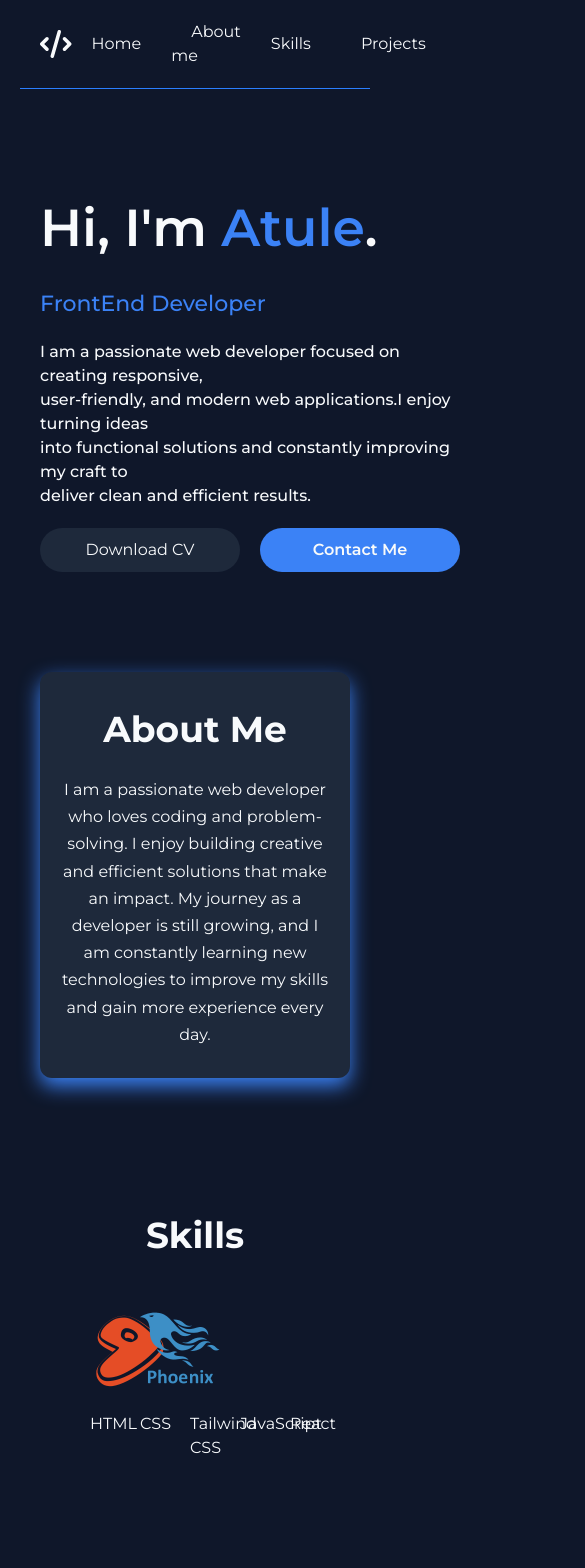
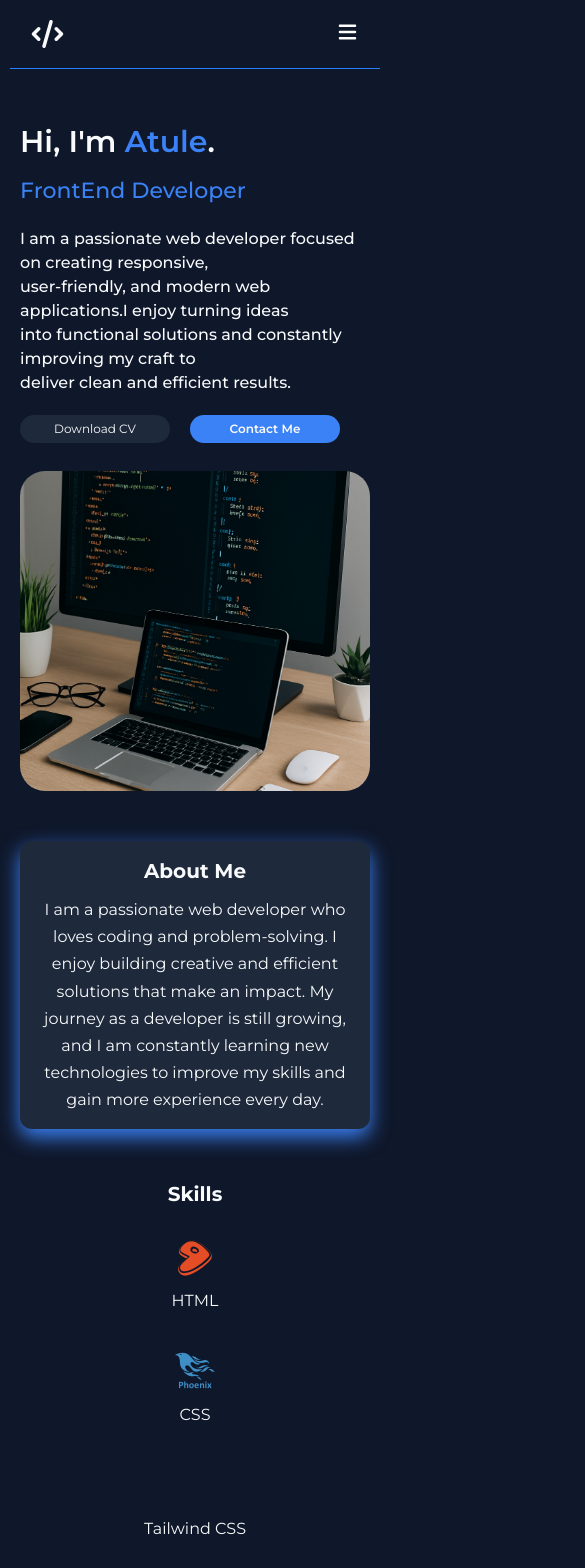
Before and after one commit to Atuleojonugwa/port, a React (Vite) app: page / in a window 390 px wide. Shown: the top 1568 px of the page, 585 px wide, since content can reach past the window. Built offline with nearby package versions, Linux system fonts and the light colour scheme.

Commit message:
update on responsivesnes

```diff
--- a/index.html
+++ b/index.html
@@ -1,5 +1,5 @@
 <!doctype html>
-<html lang="en">
+<html lang="en" class="scroll-smooth">
   <head>
     <meta charset="UTF-8" />
     <link rel="icon" type="image/svg+xml" href="/public/favicon.png" />
--- a/src/App.jsx
+++ b/src/App.jsx
@@ -1,7 +1,7 @@
 import "./App.css";
 import { FontAwesomeIcon } from "@fortawesome/react-fontawesome";
 import { faGithub, faLinkedin, faTwitter, faInstagram } from "@fortawesome/free-brands-svg-icons";
-import { faCode, faEnvelope, faPhone, faLocationDot} from "@fortawesome/free-solid-svg-icons";
+import { faCode, faEnvelope, faPhone, faLocationDot, faBars} from "@fortawesome/free-solid-svg-icons";
 import pic from "./assets/pic.png";
 import "devicon/devicon.min.css";
 import project1 from "./assets/project.png";
@@ -41,15 +41,6 @@ function App() {
         }
       );
   }
-
-
-
-
-
-
-
-
-
 
   useEffect(() => {
     AOS.init({
@@ -91,10 +82,12 @@ function App() {
 
 
   return (
-    <div className="m-0 p-0 box-border">
-      <nav className="my-0 mx-5 flex items-center justify-between border-b border-blue-500 p-5 ">
+    <div className="m-0 p-0 box-border scroll-smooth">
+      <nav className="my-0 mx-2.5 flex items-center justify-between border-b border-blue-500 p-5
+        sm:mx-5 sm:my-0 lg:px-5 lg:py-6 xl:px-10 2xl:w-[1440px] 2xl:mx-auto 2xl:my-0 2xl:px-10
+      ">
         <FontAwesomeIcon className="text-[#f8fafc] text-[28px]" icon={faCode} />
-        <ul className="flex items-center gap-2.5 ">
+        <ul className=" items-center gap-[5px] hidden sm:gap-2.5 sm:flex ">
           <li className="list-none">
             <a className="decoration-0 text-[#f8fafc] text-[16px] hover:text-sky-400 transition ease-in-out duration-500 py-2.5 px-5" href="#home">
               Home
@@ -125,42 +118,84 @@ function App() {
             </a>
           </li>
         </ul>
+          <details className="block relative sm:hidden lg:hidden md:hidden">
+            <summary className="appearance-none cursor-pointer"  style={{ listStyle: "none" }}><FontAwesomeIcon className="text-white text-[20px]" icon={faBars}/></summary>
+            <ul className="flex flex-col bg-[#0f172a] z-1 p-2.5 gap-[5px] w-[140px] absolute right-0 top-[35px]   ">
+                <li className="list-none">
+                  <a className="decoration-0 text-[#f8fafc] text-[12px] hover:text-sky-400 transition ease-in-out duration-500 py-[5px] " href="#home">
+                    Home
+                  </a>
+                </li>
+                <li className="list-none">
+                  <a
+                    className="decoration-0 text-[#f8fafc] text-[12px] hover:text-sky-400 transition ease-in-out duration-500 py-[5px] "
+                    href="#about"
+                  >
+                    About me
+                  </a>
+                </li>
+                <li className="list-none">
+                  <a
+                    className="decoration-0 text-[#f8fafc] text-[12px] hover:text-sky-400 transition ease-in-out duration-500 py-[5px] "
+                    href="#skills"
+                  >
+                    Skills
+                  </a>
+                </li>
+                <li className="list-none">
+                  <a
+                    className="decoration-0 text-[#f8fafc] text-[12px] hover:text-sky-400 transition ease-in-out duration-500 py-[5px] "
+                    href="#projects"
+                  >
+                    Projects
+                  </a>
+                </li>
+              </ul>
+          </details>
       </nav>
+
+
 
       <section
         id="home"
-        className="text-[#f8fafc] h-full flex justify-between mt-[40px] mx-[40px] mb-[100px]"
+        className="text-[#f8fafc] flex flex-col justify-between mt-[20px] mx-[20px] mb-[50px] sm:mt-10 sm:mx-10 sm:mb-[50px] sm:flex-col sm:items-center
+        lg:flex-row lg:items-center lg:justify-between lg:mx-10 lg:mt-10 lg:mb-[80px] xl:mx-10 xl:gap-20 2xl:w-[1440px] 2xl:mx-auto 2xl:my-0 2xl:px-10
+        "
         data-aos="fade-up"
       >
-        <div className="flex flex-col mt-[60px]">
-          <h1 className="text-[52px] font-semibold mb-5">
+        <div className="flex flex-col mt-[30px] sm:items-center sm:mt-[60px] lg:items-start">
+          <h1 className="text-[30px] font-semibold mb-2.5 sm:text-[52px] sm:mb-5 lg:text-[52px] xl:text-[72px]">
             Hi, I'm <span className="text-[#3b82f6] font-semibold"> Atule</span>
             .
           </h1>
-          <p className="text-[22px] font-medium mb-5 text-[#3b82f6]">
+          <p className="text-[22px] font-medium mb-5 text-[#3b82f6] sm:text-[16px]">
             FrontEnd Developer
           </p>
-          <h3 className="mb-5 text-[16px] font-medium">
+          <h3 className="mb-5 text-[16px]  font-medium">
             I am a passionate web developer focused on creating responsive,{" "}
             <br /> user-friendly, and modern web applications.I enjoy turning
             ideas <br /> into functional solutions and constantly improving my
             craft to <br /> deliver clean and efficient results.
           </h3>
-          <div className="flex items-center gap-5">
-            <button className="py-2.5 px-5 text-[#f8fafc] border-0 rounded-[25px] w-[200px] text-[16px] cursor-pointer bg-[#1e293b] hover:bg-[#3b82f6] hover:scale-105 transition duration-300 ease-in-out">
+          <div className="flex flex-row gap-5 sm:flex-row sm:items-center">
+            <button className="py-[5px] px-2.5 text-[#f8fafc] border-0 rounded-[25px] w-[150px] text-[12px] cursor-pointer bg-[#1e293b] hover:bg-[#3b82f6] hover:scale-105 transition duration-300 ease-in-out
+            sm:py-2.5 sm:px-5 sm:w-[200px]  sm:text-[16px]
+            ">
               Download CV
             </button>
             <a
-              className="decoration-0 w-[200px] text-center rounded-[25px] text-[#f8fafa] text-[16px] font-semibold py-2.5 px-5 bg-[#3b82f6] hover:bg-[#1e293b] hover:scale-105 transition duration-300 ease-in-out "
+              className="decoration-0 w-[150px] text-center rounded-[25px] text-[#f8fafa] text-[12px] font-semibold py-[5px] px-2.5 bg-[#3b82f6] hover:bg-[#1e293b] hover:scale-105 transition duration-300 ease-in-out
+              sm:py-2.5 sm:px-5 sm:w-[200px] sm:text-[16px]
+              "
               href="#contact"
             >
               Contact Me
             </a>
           </div>
         </div>
-        <div className="w-[40%]">
+        <div className="w-full  sm:w-[40%]  lg:w-[40%] xl:w-[40%] ">
           <img
-            className="w-full h-[320px] object-cover rounded-[25px] self-end mt-14"
+            className="w-full h-[320px] object-cover rounded-[25px] self-end mt-7 sm:mt-14 lg:h-[320px] xl:h-[320px]"
             src={pic}
             alt=""
           />
@@ -169,10 +204,11 @@ function App() {
 
       <section
         id="about"
-        className=" mt-[40px] mx-[40px] mb-[100px] bg-[#1e293b] rounded-[12px] text-center shadow-[0_8px_20px_#3b82f6] px-5 py-[30px]"
+        className=" mt-[20px] mx-[20px] mb-[50px] bg-[#1e293b] rounded-[12px] text-center shadow-[0_8px_20px_#3b82f6] px-2.5 py-[15px]
+        sm:mt-10 sm:mx-10 sm:mb-[50px] sm:px-5 sm:py-[30px]  lg:mx-10 lg:py-[50px] xl:mx-10 xl:px-10 2xl:w-[1440px] 2xl:mx-auto 2xl:my-0 2xl:px-10 2xl:mt-[50px]"
         data-aos="fade-up"
       >
-        <h1 className="text-center text-[#f8fafc] mb-5 text-[36px] font-bold">
+        <h1 className="text-center text-[#f8fafc] w-full mb-2.5 text-[20px] font-bold sm:text-[36px] sm:mb-5 lg:text-[36px] xl:text-[36px] ">
           About Me
         </h1>
         <h3 className="text-[16px] font-normal text-[#f8fafc] my-0 mx-auto leading-[1.7]">
@@ -184,9 +220,9 @@ function App() {
         </h3>
       </section>
 
-      <section className=" mt-[40px] mx-[40px] mb-[100px] text-[#f8fafc] py-[30px] px-5" id="skills" data-aos="fade-up">
-        <h1 className="text-center text-[#f8fafc] mb-5 text-[36px] font-bold ">Skills</h1>
-        <div className="grid grid-cols-5 gap-5 p-5 ">
+      <section className=" mt-[20px] mx-[20px] mb-[50px] text-[#f8fafc] sm:mt-10 sm:mx-10 sm:mb-[50px] sm:px-5 sm:py-[30px] lg:mx-10 lg:p-2.5 xl:mx-32 2xl:w-[1440px] 2xl:mx-auto 2xl:my-0 2xl:px-10 2xl:mt-[50px]" id="skills" data-aos="fade-up">
+        <h1 className="text-center text-[#f8fafc] mb-2.5 text-[20px] font-bold sm:text-[36px] sm:mb-5 lg:text-[36px] xl:text-[36px] ">Skills</h1>
+        <div className="flex flex-col  sm:grid grid-cols-5 gap-5 p-2.5 sm:p-2.5 sm:gap-5 lg:grid-cols-6 xl:grid-cols-5 xl:gap-10">
           {skills.map((skill) => (
             < SkillCard
               key={skill.id}
@@ -198,9 +234,9 @@ function App() {
       </section>
 
 
-      <section className="mt-[40px] mx-[40px] mb-[100px] p-5 " id="projects" data-aos="fade-up" >
-        <h1 className="text-center text-[#f8fafc] font-bold transition duration-300 ease-in-out text-4xl ">Projects</h1>
-        <div className  ="grid grid-cols-1 md:grid-cols-2 lg:grid-cols-3 gap-5 p-5">
+      <section className="mt-[20px] mx-[20px] mb-[50px]  sm:mt-10 sm:mx-10 sm:p-5 sm:mb-[50px] lg:mx-10 xl:mx-10 2xl:w-[1440px] 2xl:mx-auto 2xl:my-0 2xl:px-10 2xl:mt-[50px]" id="projects" data-aos="fade-up" >
+        <h1 className="text-center text-[#f8fafc] font-bold transition duration-300 ease-in-out text-[20px] sm:text-4xl lg:text-[36px] xl:text-[36px] ">Projects</h1>
+        <div className =" flex-col w-full gap-5  lg:grid lg:grid-cols-3   sm:p-5 sm:gap-5 lg:gap-5 xl:grid-cols-3 xl:gap-10">
               {projects.map((project) => (
                 <ProjectCard
                   key={project.id}
@@ -213,24 +249,26 @@ function App() {
 
       </section>
 
-      <section className="bg-[#1e293b] p-5 text-center text-[#f8fafc]" id="contact" data-aos="fade-up">
-        <h1 className="mb-2.5 text-[36px] font-bold">Contact Me</h1>
-        <div className="flex w-[600px] my-0 mx-auto flex-col">
+      <section className="bg-[#1e293b] p-2.5 text-center text-[#f8fafc]  sm:p-5 sm:w-full lg:px-20 lg:py-10 xl:px-10 2xl:w-[1440px] 2xl:mx-auto 2xl:my-0 2xl:px-10 2xl:mt-[50px]" id="contact" data-aos="fade-up">
+        <h1 className="mb-2.5 text-[20px] font-bold md:text-[36px] lg:text-[36px] xl:text-[36px]">Contact Me</h1>
+        <div className="flex w-full md:w-[600px] my-0 mx-auto flex-col lg:w-[800px] xl:w-[800px]">
           <h2 className="text-[16px]">If you’d like to collaborate or have any questions, feel free to reach out!</h2>
-          <div className="flex items-center justify-between mt-2.5">
-            <p className="flex items-center gap-2.5 text-[#475569] text-[16px]"><FontAwesomeIcon className="text-[#2563eb]" icon={faEnvelope} />ojonugwaatule@gmail.com</p>
-            <p className="flex items-center gap-2.5 text-[#475569] text-[16px]"><FontAwesomeIcon className="text-[#2563eb]" icon={faPhone} /> +234 70 8133 0495</p>
-            <p className="flex items-center gap-2.5 text-[#475569] text-[16px]"><FontAwesomeIcon className="text-[#2563eb]" icon={faLocationDot} /> Abuja, Nigeria</p>
+          <div className="flex flex-col justify-between mt-2.5 sm:items-center sm:flex-row sm:justify-between ">
+            <p className="flex items-center gap-2.5 text-[#475569] text-[12px] sm:text-[16px]"><FontAwesomeIcon className="text-[#2563eb]" icon={faEnvelope} />ojonugwaatule@gmail.com</p>
+            <p className="flex items-center gap-2.5 text-[#475569] text-[12px] sm:text-[16px]"><FontAwesomeIcon className="text-[#2563eb]" icon={faPhone} /> +234 70 8133 0495</p>
+            <p className="flex items-center gap-2.5 text-[#475569] text-[12px] sm:text-[16px]"><FontAwesomeIcon className="text-[#2563eb]" icon={faLocationDot} /> Abuja, Nigeria</p>
           </div>
         </div>
 
-        <form ref={form} onSubmit={sendEmail} className="flex justify-center my-5 mx-auto flex-col gap-5 max-w-[800px]">
+        <form ref={form} onSubmit={sendEmail} className="flex justify-center my-5 mx-auto flex-col gap-5 max-w-[800px] sm:my-2.5">
           <div className="flex gap-5 items-center justify-center">
-            <input type="text" name="user_name" className="w-full border-0 border-b-2 border-b-[#2563eb] text-[15px] pb-5 text-[#94a3b8] bg-transparent focus:outline-none placeholder:text-[#94a3b8]" placeholder="Name" required />
-            <input type="email" name="user_email" className="w-full border-0 border-b-2 border-b-[#2563eb] text-[15px] pb-5 text-[#94a3b8] bg-transparent focus:outline-none placeholder:text-[#94a3b8]" placeholder="Email" required />
+            <input type="text" name="user_name" className="w-full border-0 border-b-2 border-b-[#2563eb] text-[15px] pb-2.5 text-[#94a3b8] bg-transparent focus:outline-none placeholder:text-[#94a3b8] sm:p-5" placeholder="Name" required />
+            <input type="email" name="user_email" className="w-full border-0 border-b-2 border-b-[#2563eb] text-[15px] pb-2.5 text-[#94a3b8] bg-transparent focus:outline-none placeholder:text-[#94a3b8] sm:p-5 " placeholder="Email" required />
           </div>
-          <textarea name="message" placeholder="Message" rows="5" className="w-full bg-transparent border-0 border-b-2 border-b-[#2563eb] text-[15px] pb-5 text-[#94a3b8] focus:outline-none placeholder:text-[#94a3b8]" required></textarea>
-          <button type="submit" className="text-[#f8fafc] cursor-pointer py-2.5 px-2.5 bg-transparent rounded-[30px] w-[150px] border border-[#2563eb] self-end  text-[15px] hover:bg-[#2563eb]  transition ease-in-out duration-300  " >Send Message</button>
+          <textarea name="message" placeholder="Message" rows="5" className="w-full bg-transparent border-0 border-b-2 border-b-[#2563eb] text-[15px] pb-2.5 text-[#94a3b8] focus:outline-none placeholder:text-[#94a3b8] sm:p-5" required></textarea>
+          <button type="submit" className="text-[#f8fafc] cursor-pointer p-2 bg-transparent rounded-[30px] w-[150px] border border-[#2563eb] self-end  text-[15px] hover:bg-[#2563eb]  transition ease-in-out duration-300 sm:p-2.5
+          lg:w-[200px] lg:text-[18px] xl:w-[220px]
+          " >Send Message</button>
         </form>
 
         <div className="flex items-center justify-center gap-5">
--- a/src/components/ProjectCard.jsx
+++ b/src/components/ProjectCard.jsx
@@ -3,7 +3,7 @@ import React from "react";
 
 const ProjectCard = ({ image, title, description }) => {
   return (
-    <div className=" flex flex-col overflow-hidden relative cursor-pointer p-[15px]
+    <div className=" flex flex-col overflow-hidden relative cursor-pointer p-[10px]
         before:content-[''] before:absolute before:inset-0
         before:border before:border-transparent before:rounded-xl
         before:pointer-events-none before:opacity-0
@@ -17,7 +17,7 @@ const ProjectCard = ({ image, title, description }) => {
         "
       />
       <div className="text-[#f8fafc]">
-        <h2 className="text-xl mt-5 mb-5">{title}</h2>
+        <h2 className="text-[18px] mt-2.5 mb-2.5 sm:mt-5 sm:mb-5 text-xl">{title}</h2>
         <p className="text-[#94a3b8] text-[16px]">{description}</p>
       </div>
     </div>
--- a/src/components/Skills.jsx
+++ b/src/components/Skills.jsx
@@ -1,8 +1,8 @@
 export default function SkillCard({iconclass, name})  {
     return(
-        <div className="flex flex-col text-center cursor-pointer relative p-2.5 transition-transform duration-300 ease-in-out hover:-translate-y-2 hover:scale-105">
-        <i className={`${iconclass} text-[80px] font-light `}></i>
-        <span className="mt-5 text-[16px]">{name}</span>
+        <div className="flex flex-col text-center cursor-pointer  p-2.5 transition-transform duration-300 ease-in-out hover:-translate-y-2 hover:scale-105">
+        <i className={`${iconclass} text-[40px] font-light sm:text-[80px]`}></i>
+        <span className="mt-2.5 text-[16px] sm:mt-5">{name}</span>
       </div>
     )
 
```
